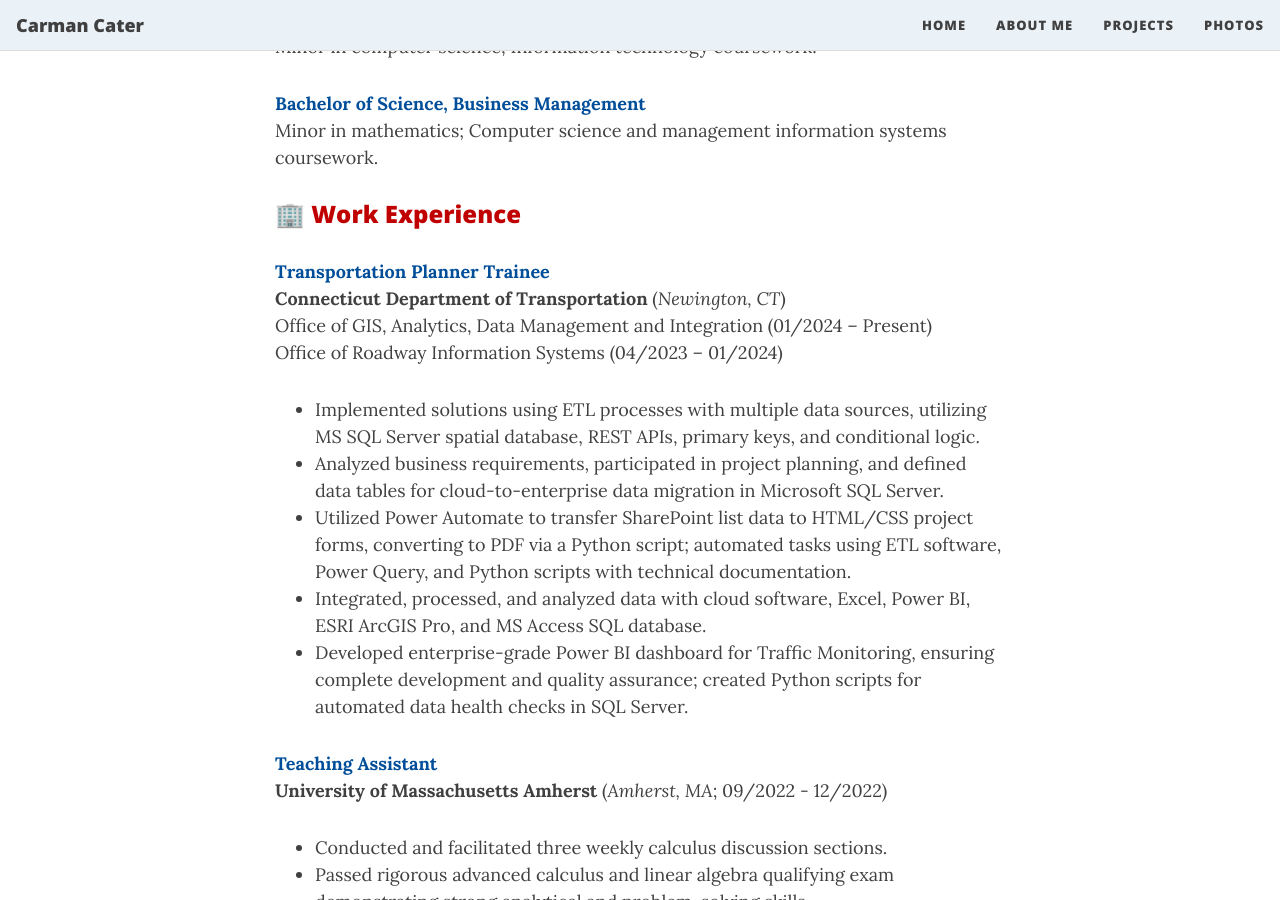
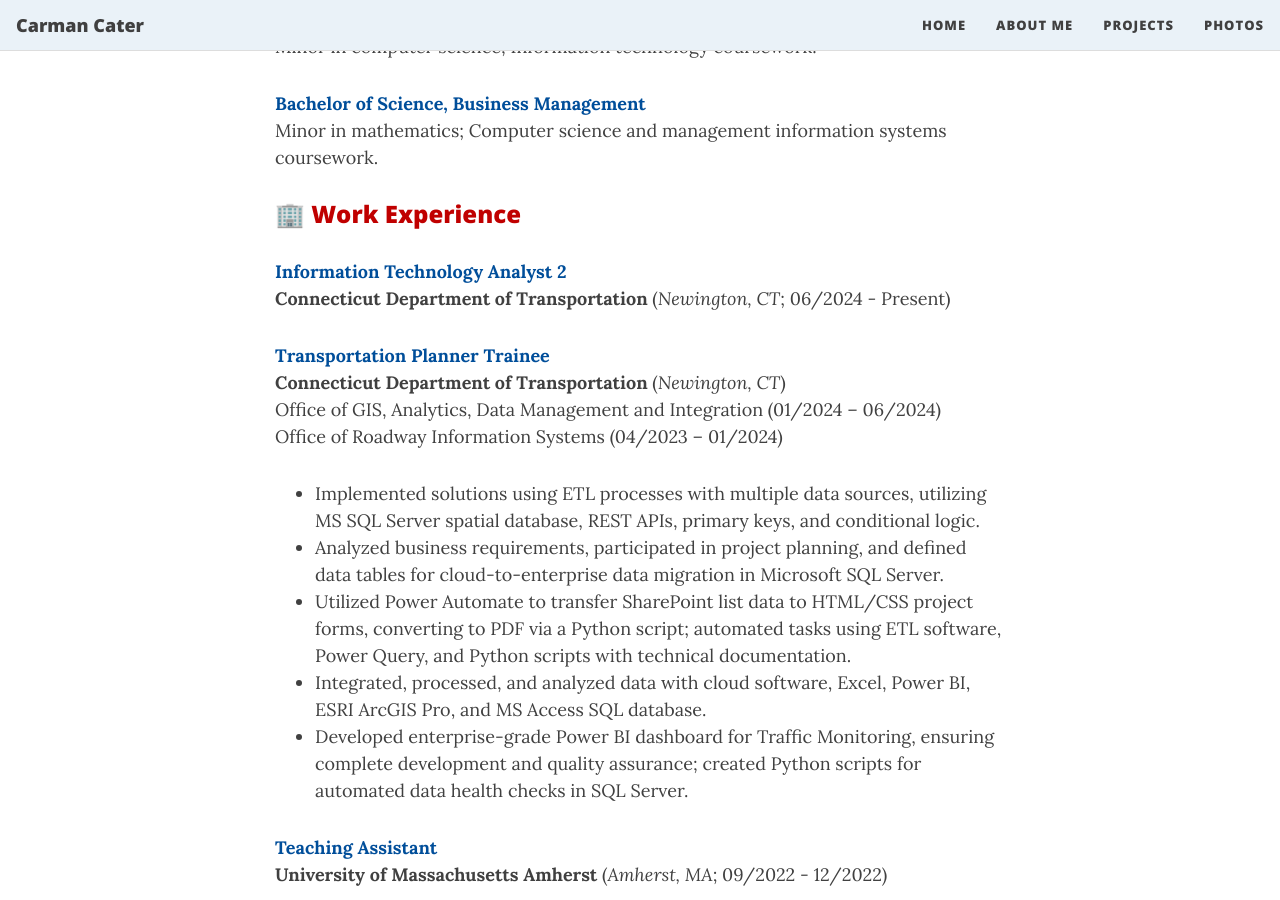
Before and after one commit to carmancater/carmancater.github.io, a Jekyll site: the page built from aboutme.md, in a window 1280 px wide and 900 px high, scrolled down 373 px. Built offline with Jekyll 4.4.1, drawn with Linux system fonts in a browser that asks for light colours; nearby versions of some CDN libraries; emoji names are drawn with the system emoji font.

Commit message:
Update aboutme.md

```diff
--- a/aboutme.md
+++ b/aboutme.md
@@ -16,9 +16,12 @@ Minor in mathematics; Computer science and management information systems course
 
 ### :office: <span style="color: #C00000">Work Experience</span>
 
+<span style="color: #004E9A">**Information Technology Analyst 2**</span>
+**Connecticut Department of Transportation** (*Newington, CT*; 06/2024 - Present)
+
 <span style="color: #004E9A">**Transportation Planner Trainee**</span>
 **Connecticut Department of Transportation** (*Newington, CT*)
-Office of GIS, Analytics, Data Management and Integration (01/2024 – Present)
+Office of GIS, Analytics, Data Management and Integration (01/2024 – 06/2024)
 Office of Roadway Information Systems (04/2023 – 01/2024)
 - Implemented solutions using ETL processes with multiple data sources, utilizing MS SQL Server spatial database, REST APIs, primary keys, and conditional logic.
 - Analyzed business requirements, participated in project planning, and defined data tables for cloud-to-enterprise data migration in Microsoft SQL Server.
```
